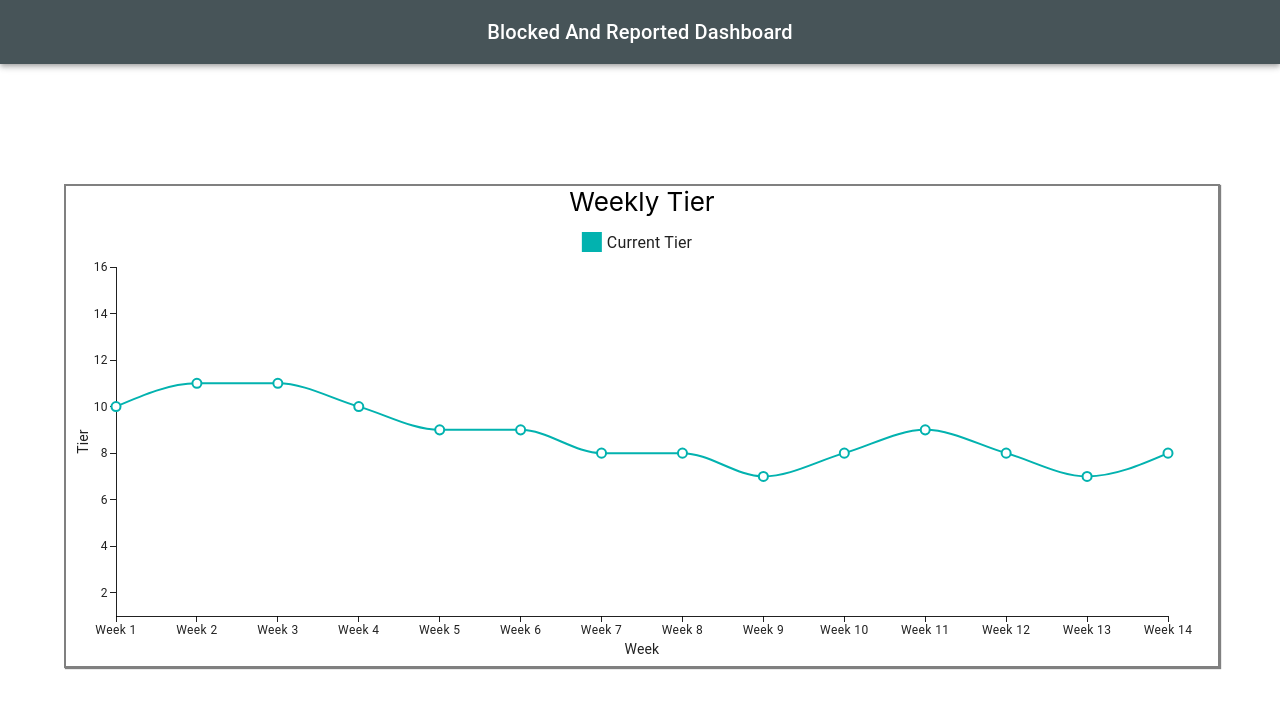
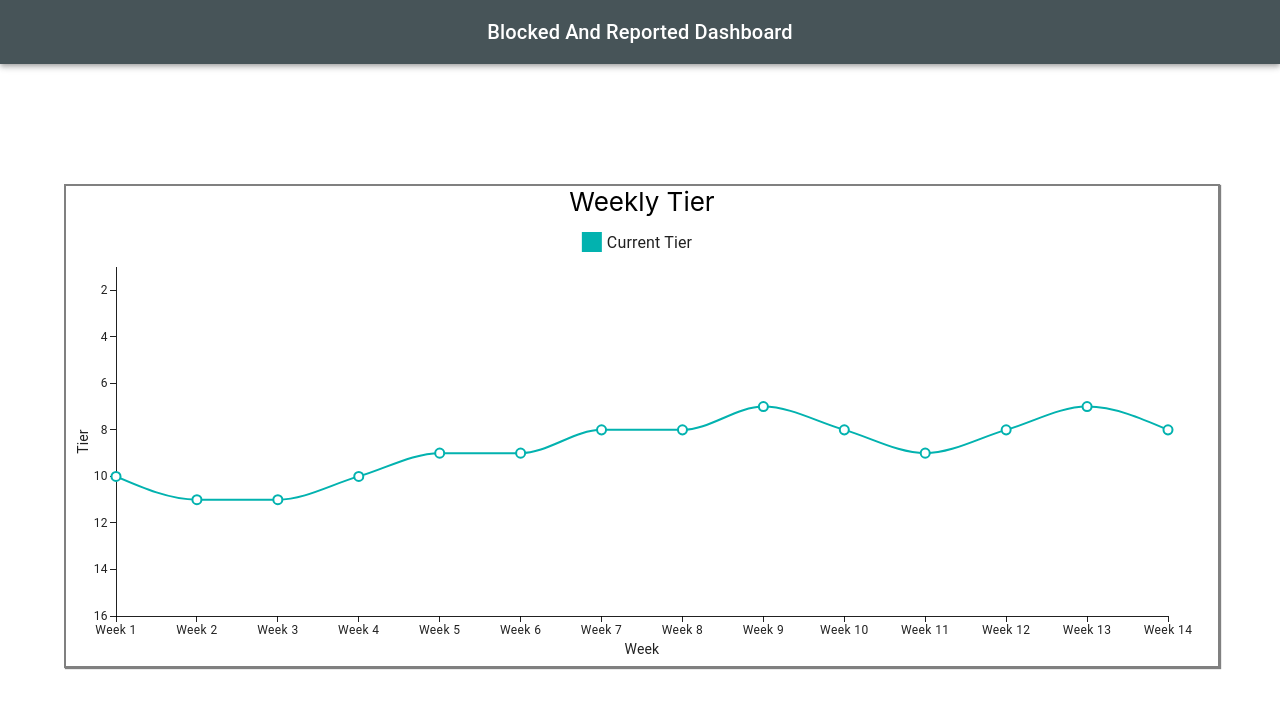
Before and after one commit to SamWorrod/blocked-and-reported, a React (Create React App) app: page / in a window 1280 px wide. Shown: the top 708 px of the page. Built offline with nearby package versions, Linux system fonts and the light colour scheme.

Commit message:
flipping axis

```diff
--- a/src/App.js
+++ b/src/App.js
@@ -51,7 +51,7 @@ function App() {
             series={[
               { data: generateTiers(), label: 'Current Tier' },
             ]}
-            yAxis={[{min: 1, max: 16, label: 'Tier'}]}
+            yAxis={[{min: 16, max: 1, label: 'Tier'}]}
             xAxis={[{ scaleType: 'point', data: generateLabels(), label: 'Week' }]}
           />
         </Box>
```
